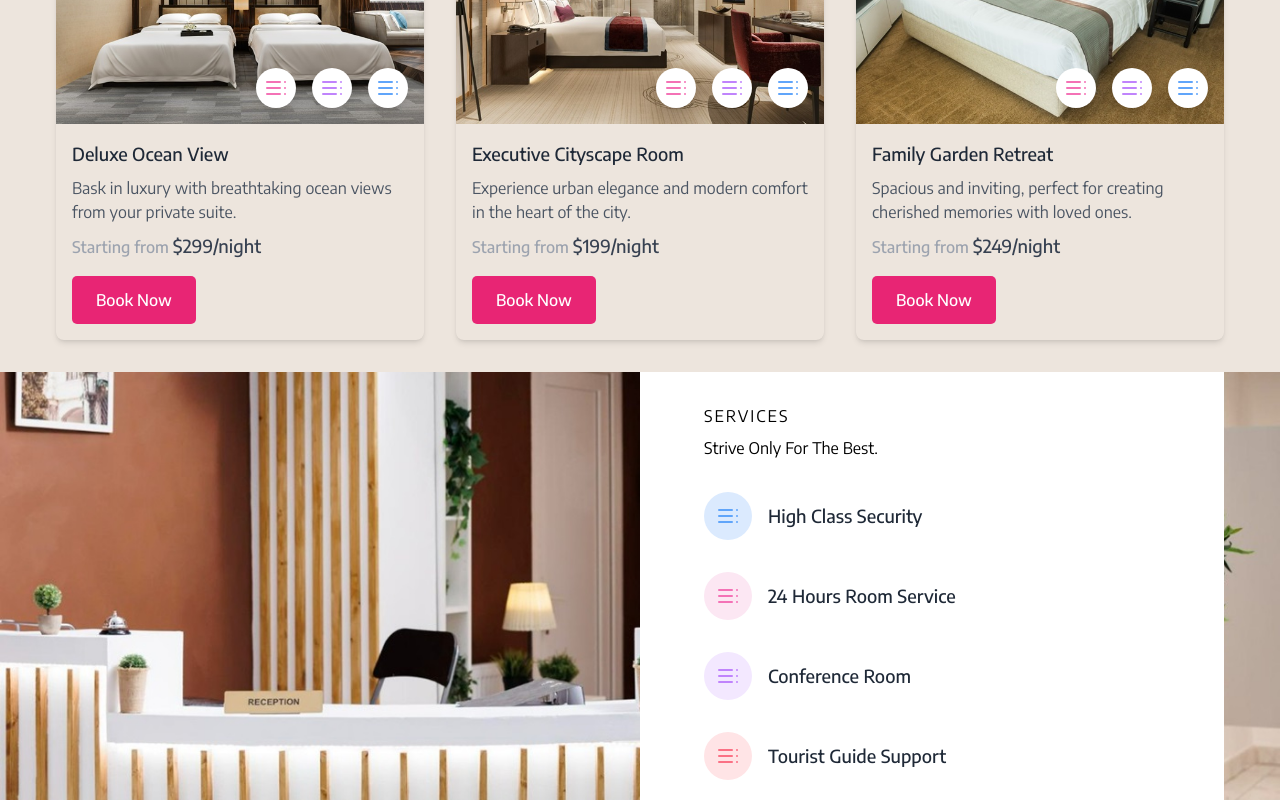
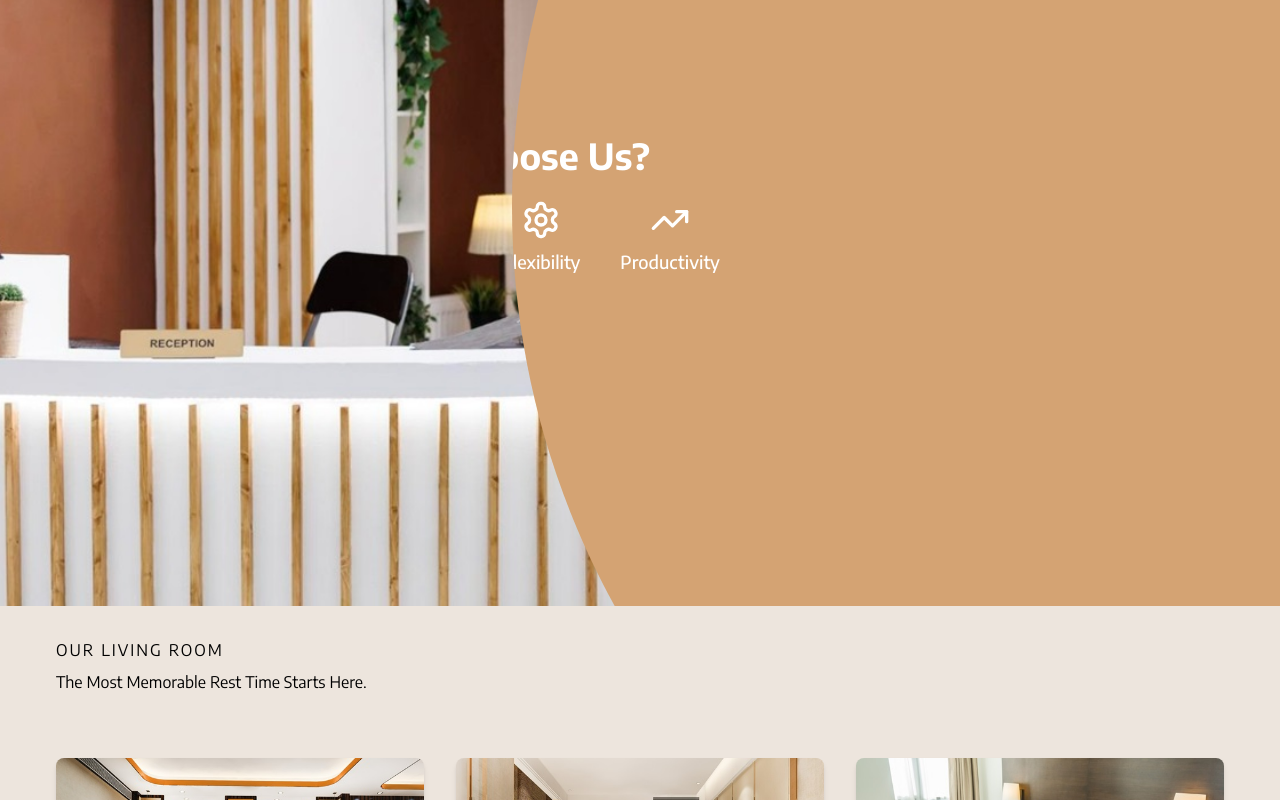
Before and after one commit to ThuongMinhMai/StudySpace, a React (Vite) app: page / in a window 1280 px wide. Shown: the part 2000-2800 px from the top of the page. Built offline with nearby package versions, Linux system fonts and the light colour scheme.

Commit message:
add feature component

```diff
--- a/src/components/global/organisms/AboutUs.tsx
+++ b/src/components/global/organisms/AboutUs.tsx
@@ -7,7 +7,7 @@ import bubble2 from "../../../assets/bubble2.svg"
 function AboutUs() {
   return (
     <>
-      <div className=' relative flex flex-col items-end mb-28'>
+      <div className=' relative flex flex-col items-end mb-48'>
 
         <div className='box absolute top-0 left-0'></div>
 
@@ -66,7 +66,7 @@ function AboutUs() {
           </div> */}
 
           <section
-            className='section__container overflow-hidden about__container bg-white min-w-3/5 room__card float-right rounded-3xl h-fit '
+            className='section__container overflow-hidden about__container shadow-xl bg-white min-w-3/5 room__card float-right rounded-3xl h-fit '
             id='about'
           >
             <div className='about__content px-14 py-5 flex flex-col gap-6'>
--- /dev/null
+++ b/src/components/global/organisms/Feature.css
@@ -0,0 +1,3 @@
+.clip-path-custom {
+    clip-path: ellipse(80% 100% at 100% 50%);
+  }
--- a/src/components/global/organisms/Feature.tsx
+++ b/src/components/global/organisms/Feature.tsx
@@ -1,47 +1,36 @@
-import { TableOfContents } from 'lucide-react'
-import React from 'react'
-
+import { Coffee, Settings, TrendingUp } from 'lucide-react';
+import React from 'react';
+import service from '../../../assets/service.jpg'; // Replace this with the correct image path
+import './Feature.css'
 function Feature() {
   return (
-    <>
-    <section className='service' id='service'>
-    <div className='section__container  service__container'>
-      <div className='service__content '>
-        <p className='section__subheader'>SERVICES</p>
-        <h2 className='section__header'>Strive Only For The Best.</h2>
-        <ul className='service__list  list-none mt-8 grid gap-8'>
-          <li className='flex items-center gap-4 text-lg font-medium text-gray-800'>
-            <span className='px-3 py-3 text-2xl text-gray-800 bg-gray-200 rounded-full'>
-              <TableOfContents className='w-6 h-6' />
-            </span>
-            High Class Security
-          </li>
-          <li className='flex items-center gap-4 text-lg font-medium text-gray-800'>
-            <span className='px-3 py-3 text-2xl text-gray-800 bg-gray-200 rounded-full'>
-              <TableOfContents className='w-6 h-6' />
-            </span>
-            24 Hours Room Service
-          </li>
-          <li className='flex items-center gap-4 text-lg font-medium text-gray-800'>
-            <span className='px-3 py-3 text-2xl text-gray-800 bg-gray-200 rounded-full'>
-              <TableOfContents className='w-6 h-6' />
-            </span>
-            Conference Room
-          </li>
-          <li className='flex items-center gap-4 text-lg font-medium text-gray-800'>
-            <span className='px-3 py-3 text-2xl text-gray-800 bg-gray-200 rounded-full'>
-              <TableOfContents className='w-6 h-6' />
-            </span>
-            Tourist Guide Support
-          </li>
-        </ul>
+    <section className="relative flex items-center justify-between h-screen overflow-hidden bg-white">
+      {/* Image on the left side */}
+      <div className="w-full h-full">
+        <img src={service} alt="Service" className="w-full h-full object-cover" />
       </div>
-    </div>
-  </section>
 
-</>
+      {/* Curved content section on the right side */}
+      <div className="absolute right-0 w-3/4 h-full bg-[#D4A373] clip-path-custom p-10 flex flex-col items-start justify-center text-white">
+        <h2 className="text-4xl font-bold mb-6">Why Choose Us?</h2>
+        <div className="flex gap-10">
+          <div className="flex flex-col items-center">
+            <Coffee className="w-10 h-10 mb-2" />
+            <p className="text-lg font-medium">Convenience</p>
+          </div>
+          <div className="flex flex-col items-center">
+            <Settings className="w-10 h-10 mb-2" />
+            <p className="text-lg font-medium">Flexibility</p>
+          </div>
+          <div className="flex flex-col items-center">
+            <TrendingUp className="w-10 h-10 mb-2" />
+            <p className="text-lg font-medium">Productivity</p>
+          </div>
+        </div>
 
-  )
+      </div>
+    </section>
+  );
 }
 
-export default Feature
+export default Feature;
--- a/src/components/global/templates/HomePage.tsx
+++ b/src/components/global/templates/HomePage.tsx
@@ -53,8 +53,8 @@ const HomePage = () => {
 
       {/* <FormSearch /> */}
       <AboutUs />
+      <Feature />
       <Explore />
-      <Feature />
       <Offer />
       <Testimonial />
       <Faq />
--- a/src/index.css
+++ b/src/index.css
@@ -171,14 +171,14 @@ nav {
   color: #60a5fa;
 }
 
-.service {
+/* .service {
   background-image: url("assets/service.jpg");
   background-position: center center;
   background-size: cover;
   background-repeat: no-repeat;
   z-index: 1;
   position: relative;
-}
+} */
 
 .service__container {
   padding-block: 0;
@@ -189,7 +189,7 @@ nav {
 .service__content {
   grid-column: 1/3;
   padding: 2rem 4rem;
-  background-color: var(--white);
+  /* background-color: var(--white); */
 }
 
 .service__list li:nth-child(1) span {
```
